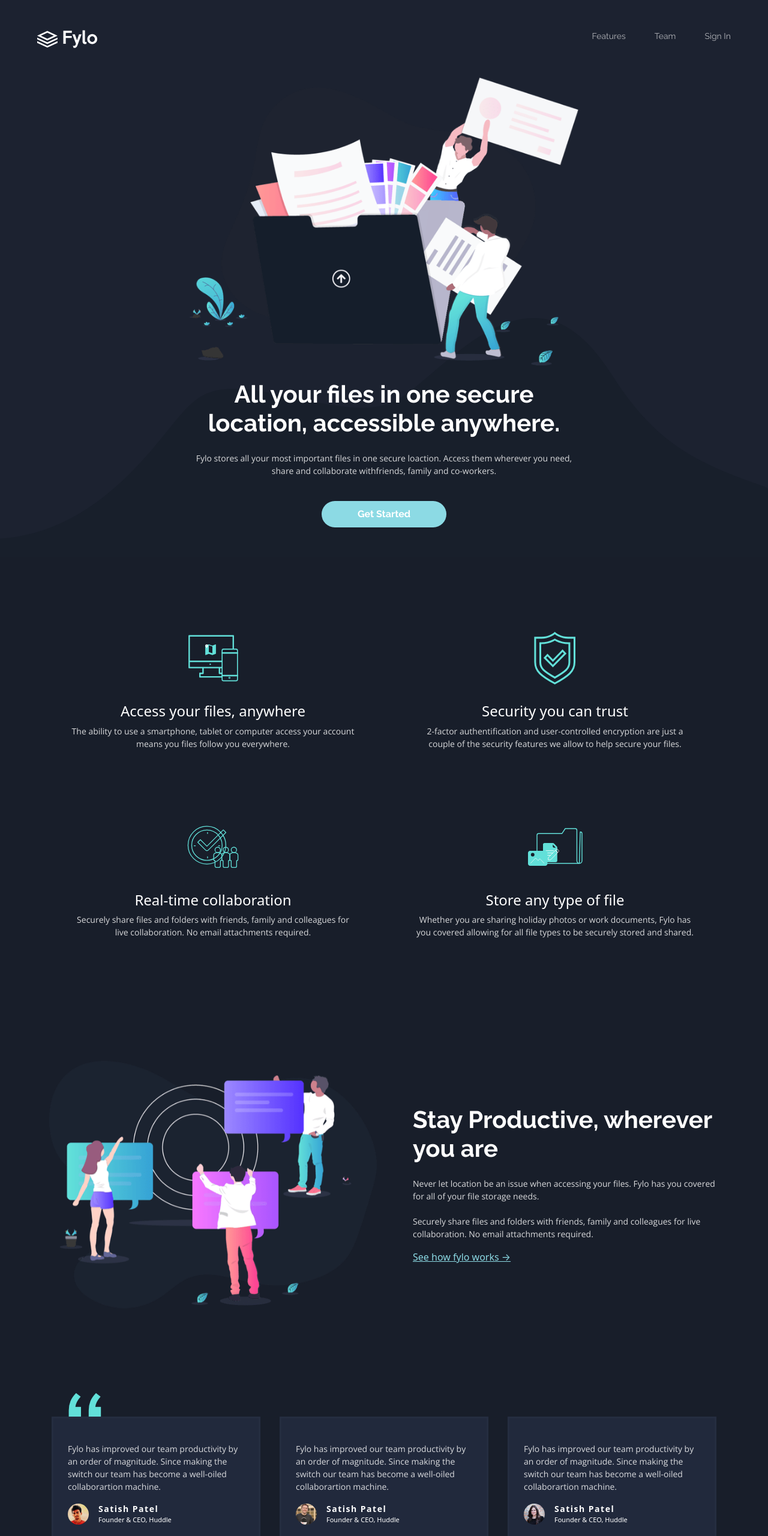
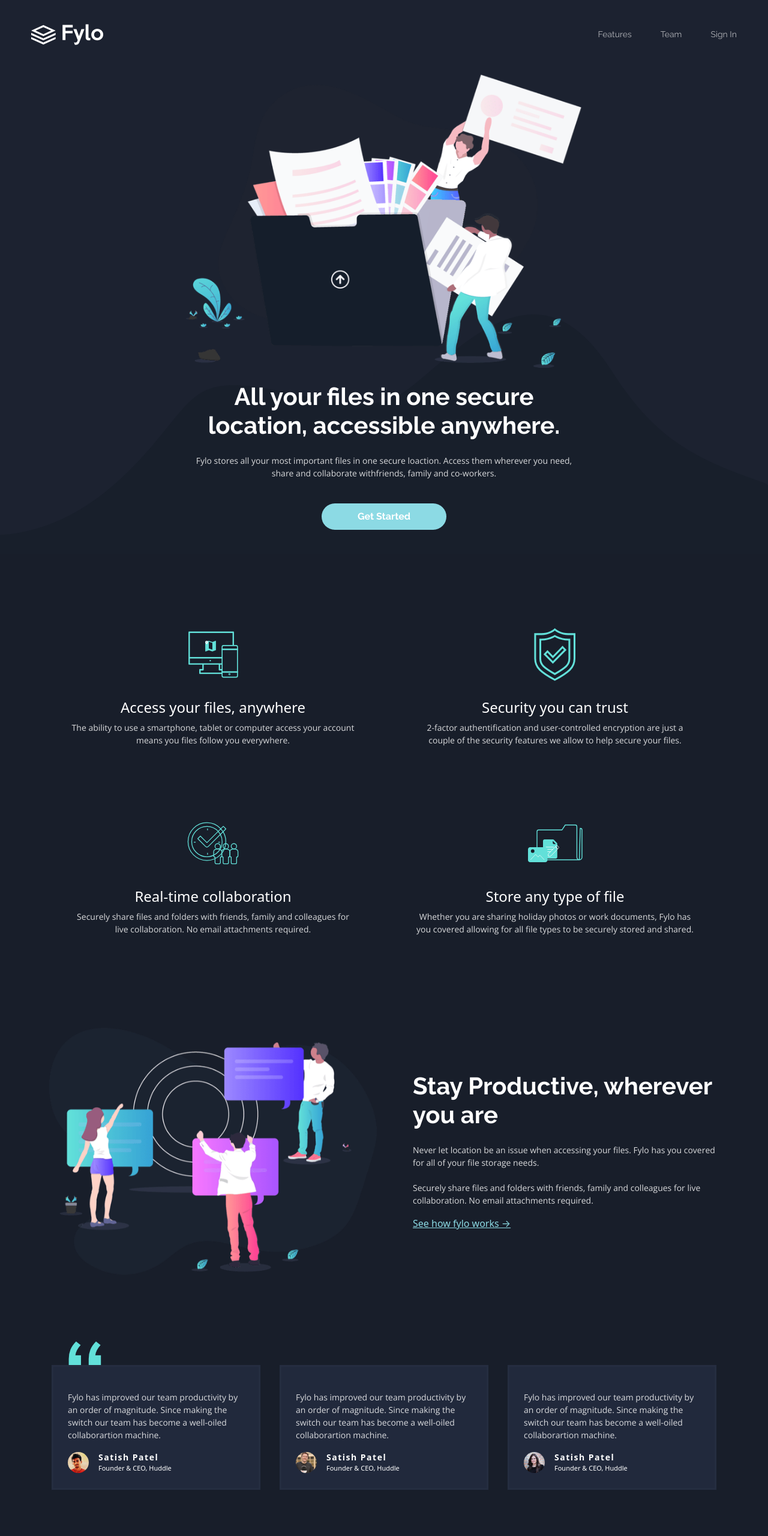
Before and after one commit to mack-code0/MacFylo, a plain HTML site: page index.html in a window 1280 px wide. Shown: the top 2560 px of the page at 60% size. Drawn offline with nearby package versions, Linux system fonts and the light colour scheme.

Commit message:
new adjustments

```diff
--- a/assets/style/style.css
+++ b/assets/style/style.css
@@ -34,7 +34,7 @@
 
 
 .section-1{
-    padding: 50px;
+    padding: 40px;
     height: fit-content;
     width: 100%;
     position: relative;
@@ -87,7 +87,7 @@
 
 
 .section-3{
-    padding: 70px 0;
+    padding: 20px 0 40px 0;
     width: 100%;
     height: fit-content;
     background-color: #181e2a;
@@ -104,7 +104,7 @@
 }
 
 .section-4{
-    padding: 70px 0;
+    padding: 70px 0 50px 0;
     width: 100%;
     height: fit-content;
     background-color: #181e2a;
@@ -186,7 +186,7 @@
     background-color: #0c1524;
     height: fit-content;
     width: 100%;
-    padding: 50px 0;
+    padding: 5px 0 50px 0;
     font-size: 14px;
 }
 .inner-footer{
--- a/index.html
+++ b/index.html
@@ -15,9 +15,9 @@
 
     <section class="section-1">
         <div class="container-fluid">
-            <nav class="row">
+            <nav class="row align-items-center">
                 <div class="col-5">
-                    <img src="assets/images/logo.svg" width="100px" alt="" class="logo">
+                    <img src="assets/images/logo.svg" width="120px" alt="" class="logo">
                 </div>
 
                 <div class="links col-7 d-flex justify-content-sm-end justify-content-between">
```
